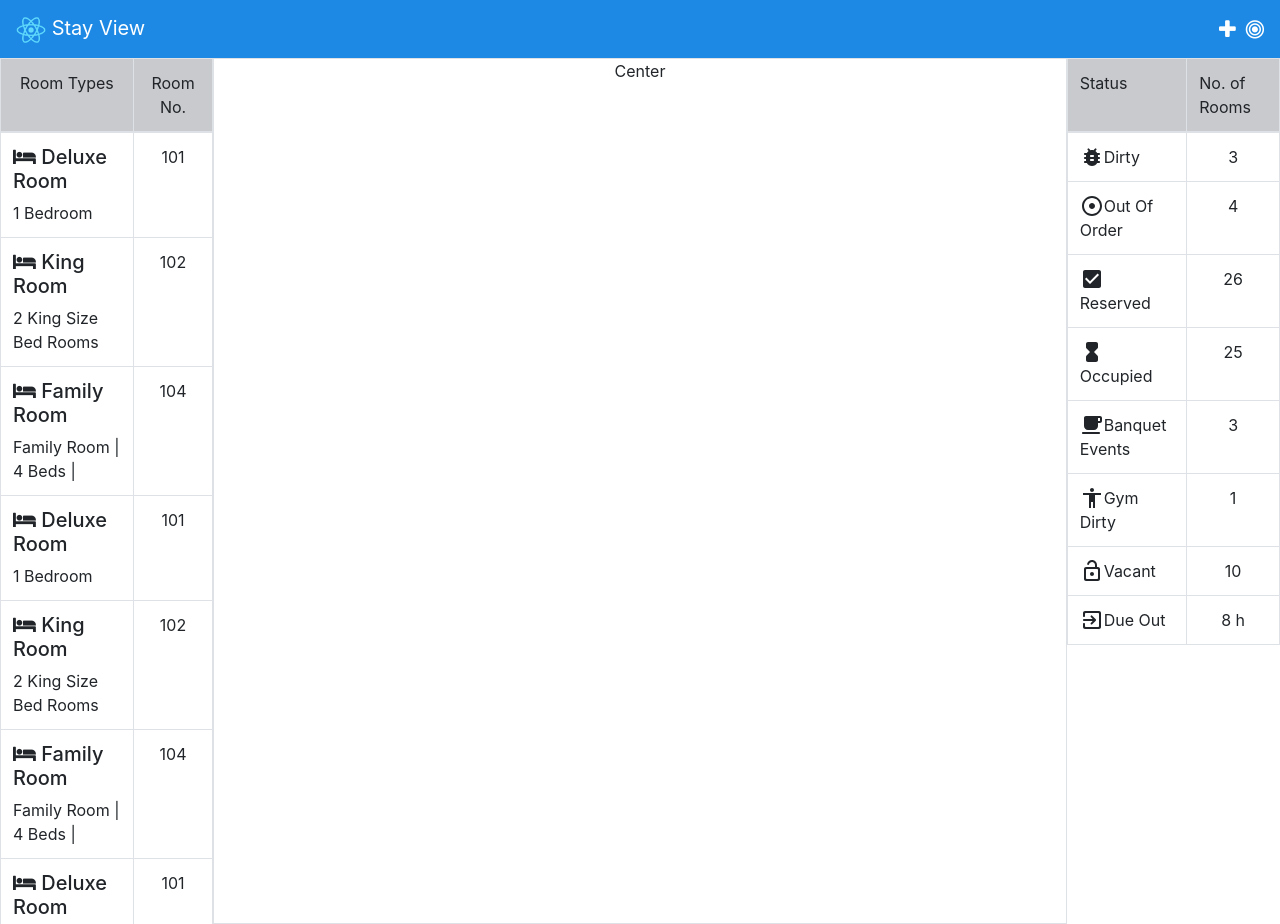
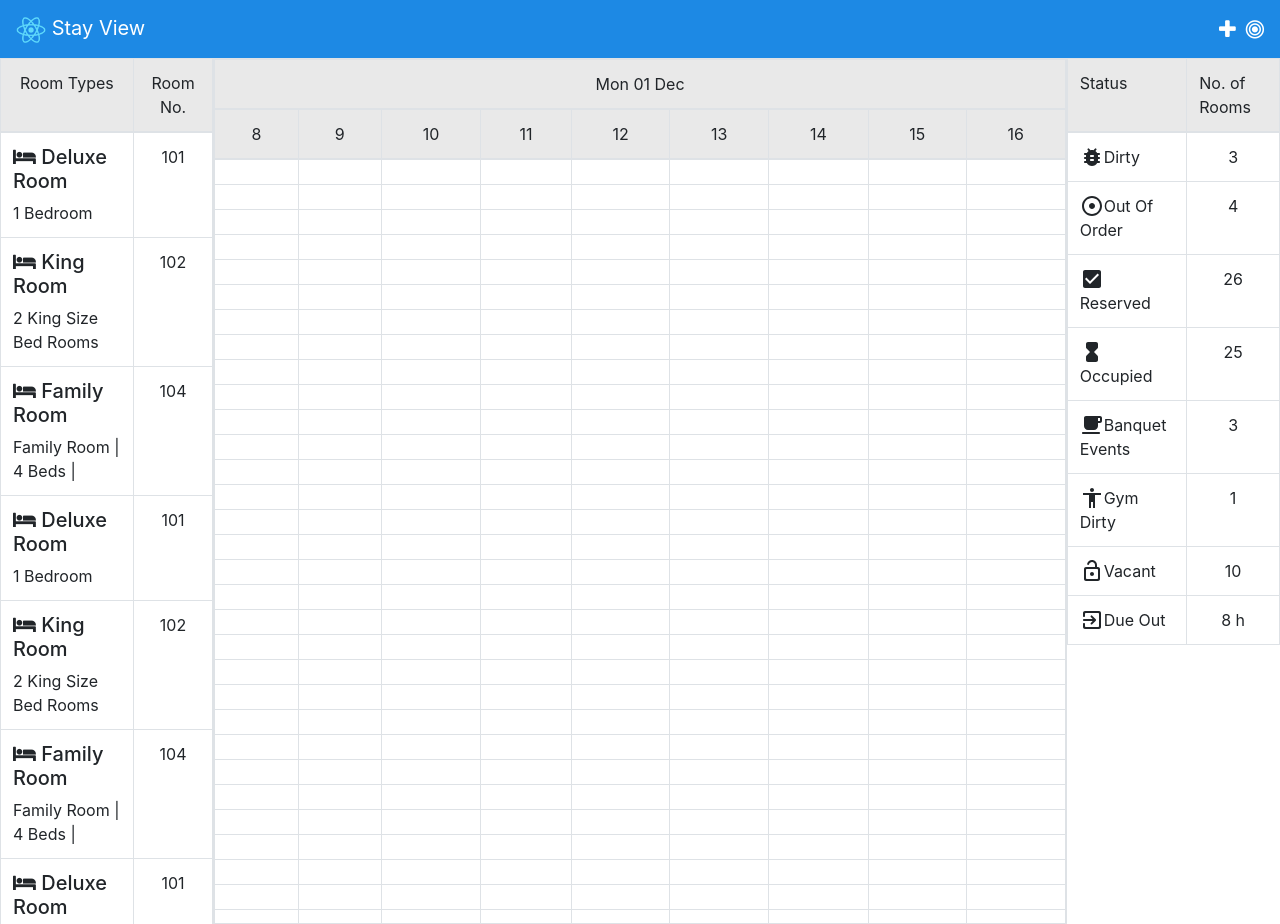
Before and after one commit to itissandeep98/KD, a React (Create React App) app: page / in a window 1280 px wide. Built offline with nearby package versions, Linux system fonts and the light colour scheme.

Commit message:
center table added

```diff
--- a/src/App.css
+++ b/src/App.css
@@ -11,12 +11,17 @@
 .table{
 	position: absolute;
 	left: 0px;
+	vertical-align: middle;
 }
 
 .table thead tr{
-	background-color: #c9cace;
+	background-color: #e9e9e9;
 }
 
 .table tbody :hover{
 	background-color:#ffebca;
 }
+
+.table tr :nth-child(2) :hover{
+	background-color: #000;
+}
--- a/src/Components/Stayview.js/Center.js
+++ b/src/Components/Stayview.js/Center.js
@@ -1,10 +1,41 @@
 import React, { Component } from 'react'
+import { Table } from 'reactstrap'
 
 export default class Center extends Component {
 	render() {
+		const head=[]
+		const body=[]
+		for (let i = 8; i < 17; i++) {
+			var element = <td>{i}</td>
+			head.push(element)
+		}
+		for (let i = 0; i < 50; i++) {
+			const element=[]
+			for (let j = 0; j < 9; j++) {
+				element.push(<td/>)
+			}
+			body.push(<tr>{element}</tr>)
+		}
 		return (
 			<div className="col-6 col-lg-8 text-center border tabs">
-				Center
+				<Table bordered>
+					<thead>
+						<tr>
+							<td colSpan={9}>
+								Mon 01 Dec
+							</td>
+						</tr>
+					</thead>
+					<thead>
+						<tr>
+							{head}
+						</tr>
+					</thead>
+					<tbody>
+						{body}
+					</tbody>
+
+				</Table>
 			</div>
 		)
 	}
```
